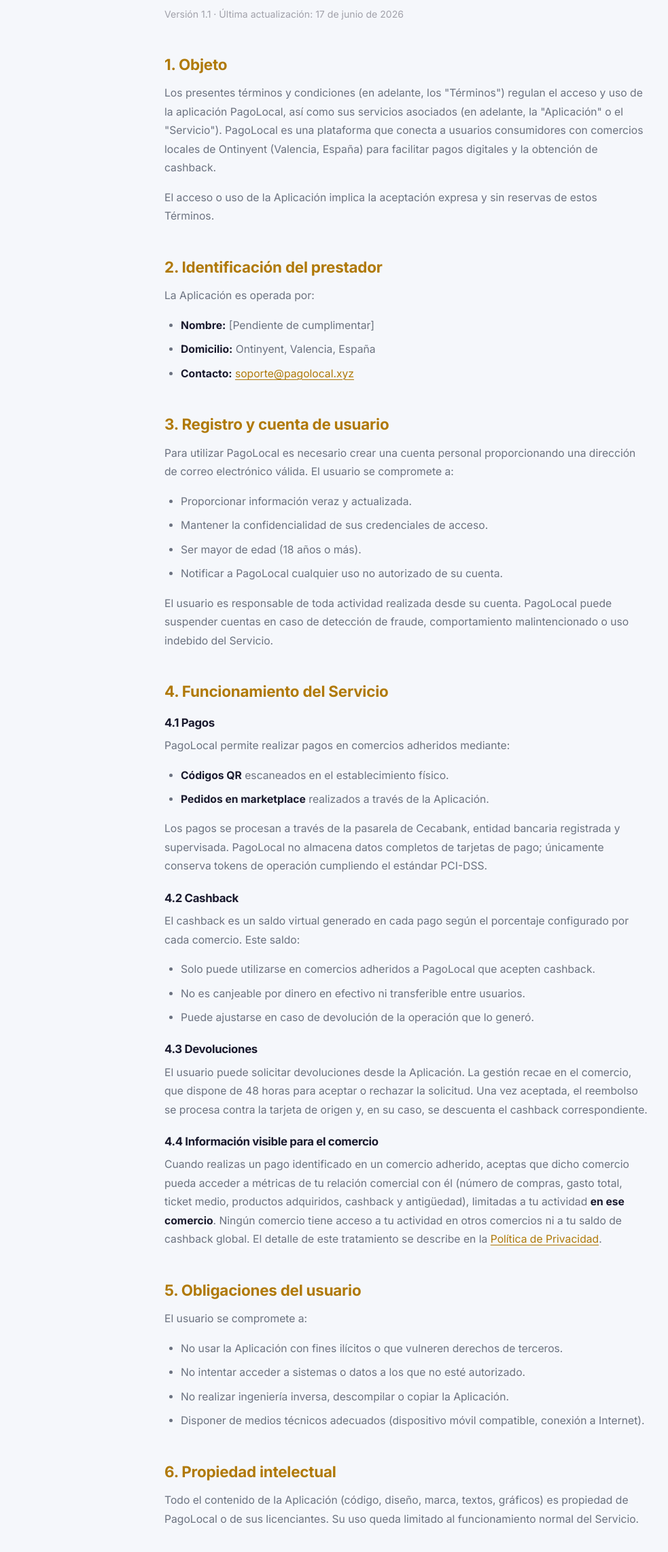
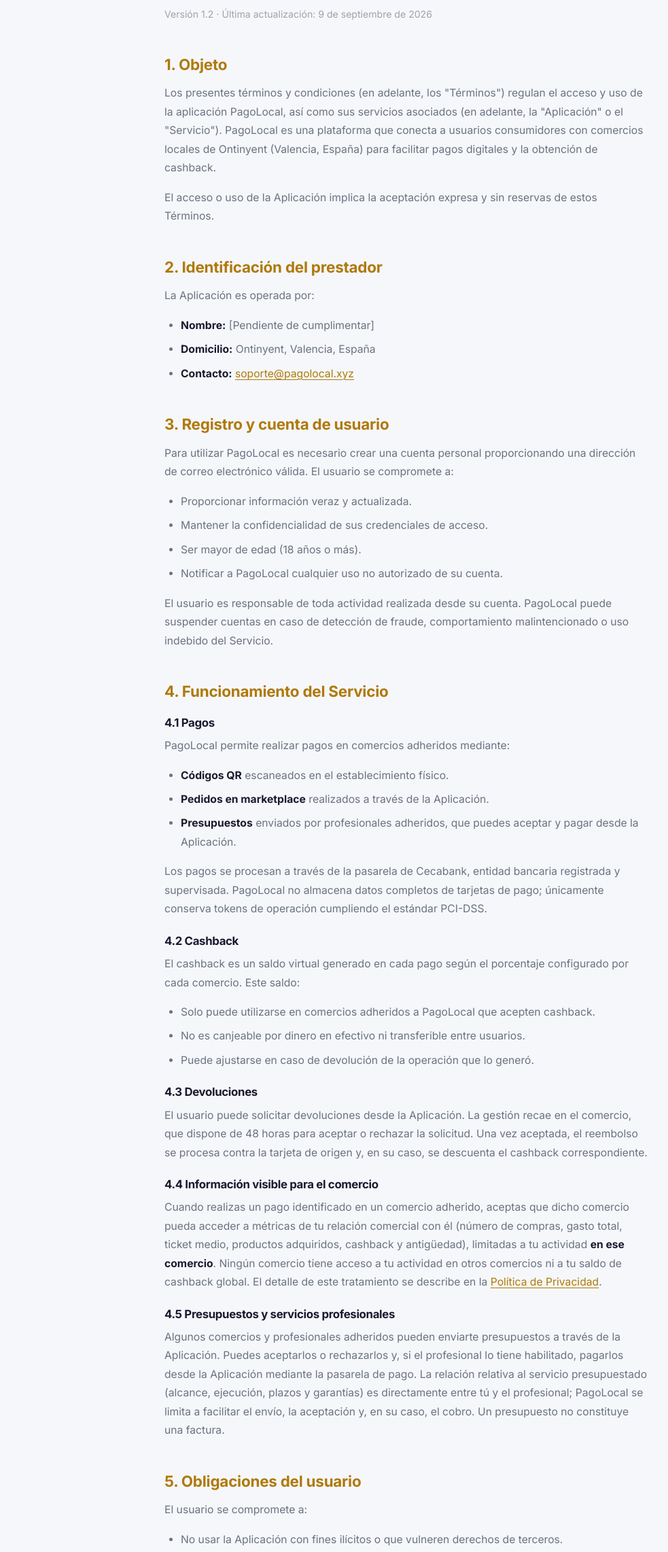
Before and after one commit to javi-mg-g/pagolocal-web, a plain HTML site: page terms.html in a window 1280 px wide. Shown: the part 251-2534 px from the top of the page at 68% size, without its empty margins (42-1025 px from the left). Drawn offline with Linux system fonts and the light colour scheme.

Commit message:
Add files via upload

```diff
--- a/terms.html
+++ b/terms.html
@@ -118,7 +118,7 @@
     </a>
 
     <h1>Términos y Condiciones</h1>
-    <p class="meta">Versión 1.1 · Última actualización: 17 de junio de 2026</p>
+    <p class="meta">Versión 1.2 · Última actualización: 9 de septiembre de 2026</p>
 
     <h2>1. Objeto</h2>
     <p>Los presentes términos y condiciones (en adelante, los "Términos") regulan el acceso y uso de la aplicación PagoLocal, así como sus servicios asociados (en adelante, la "Aplicación" o el "Servicio"). PagoLocal es una plataforma que conecta a usuarios consumidores con comercios locales de Ontinyent (Valencia, España) para facilitar pagos digitales y la obtención de cashback.</p>
@@ -148,6 +148,7 @@
     <ul>
       <li><strong>Códigos QR</strong> escaneados en el establecimiento físico.</li>
       <li><strong>Pedidos en marketplace</strong> realizados a través de la Aplicación.</li>
+      <li><strong>Presupuestos</strong> enviados por profesionales adheridos, que puedes aceptar y pagar desde la Aplicación.</li>
     </ul>
     <p>Los pagos se procesan a través de la pasarela de Cecabank, entidad bancaria registrada y supervisada. PagoLocal no almacena datos completos de tarjetas de pago; únicamente conserva tokens de operación cumpliendo el estándar PCI-DSS.</p>
 
@@ -164,6 +165,9 @@
 
     <h3>4.4 Información visible para el comercio</h3>
     <p>Cuando realizas un pago identificado en un comercio adherido, aceptas que dicho comercio pueda acceder a métricas de tu relación comercial con él (número de compras, gasto total, ticket medio, productos adquiridos, cashback y antigüedad), limitadas a tu actividad <strong>en ese comercio</strong>. Ningún comercio tiene acceso a tu actividad en otros comercios ni a tu saldo de cashback global. El detalle de este tratamiento se describe en la <a href="/privacy.html">Política de Privacidad</a>.</p>
+
+    <h3>4.5 Presupuestos y servicios profesionales</h3>
+    <p>Algunos comercios y profesionales adheridos pueden enviarte presupuestos a través de la Aplicación. Puedes aceptarlos o rechazarlos y, si el profesional lo tiene habilitado, pagarlos desde la Aplicación mediante la pasarela de pago. La relación relativa al servicio presupuestado (alcance, ejecución, plazos y garantías) es directamente entre tú y el profesional; PagoLocal se limita a facilitar el envío, la aceptación y, en su caso, el cobro. Un presupuesto no constituye una factura.</p>
 
     <h2>5. Obligaciones del usuario</h2>
     <p>El usuario se compromete a:</p>
```
Also changed, not shown: p/index.html (+1 -0 lines), privacy.html (+5 -1 lines).
